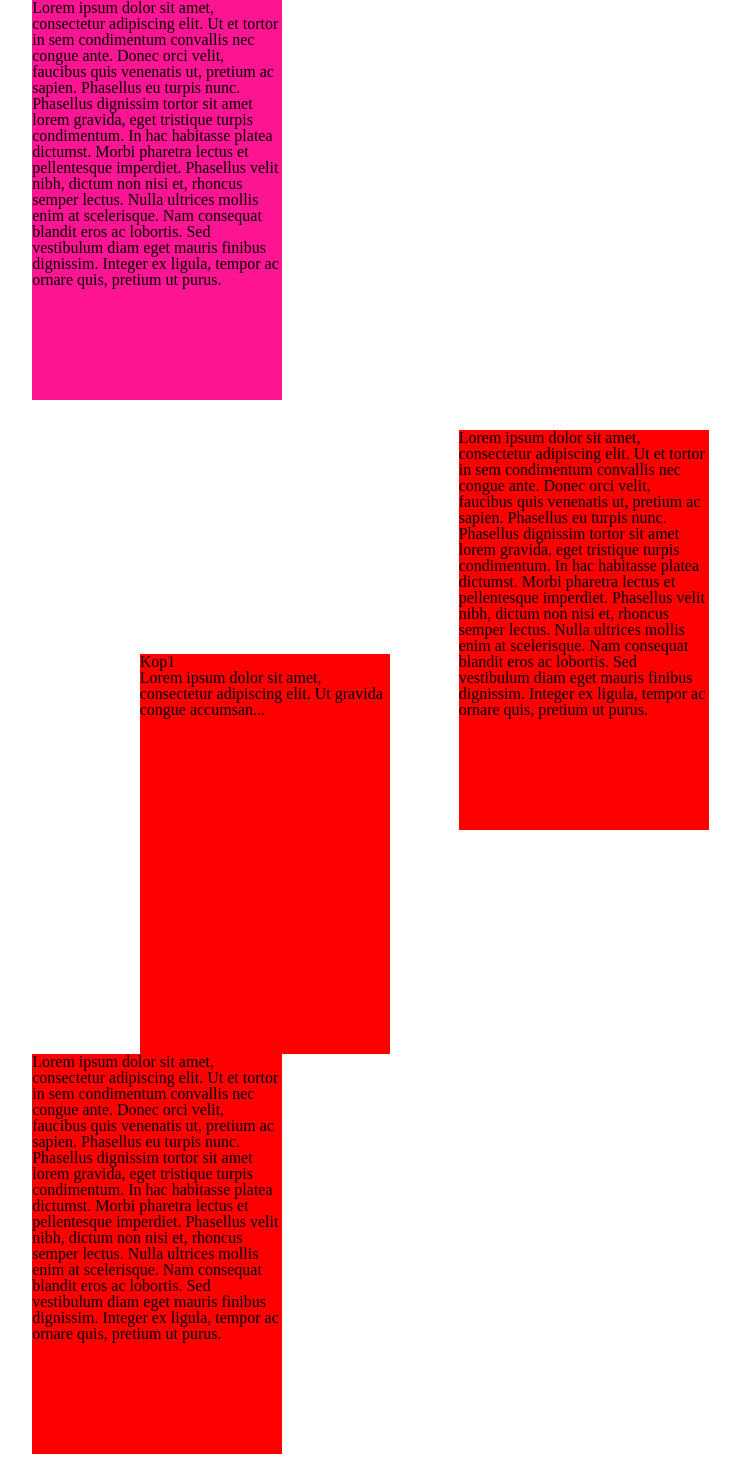
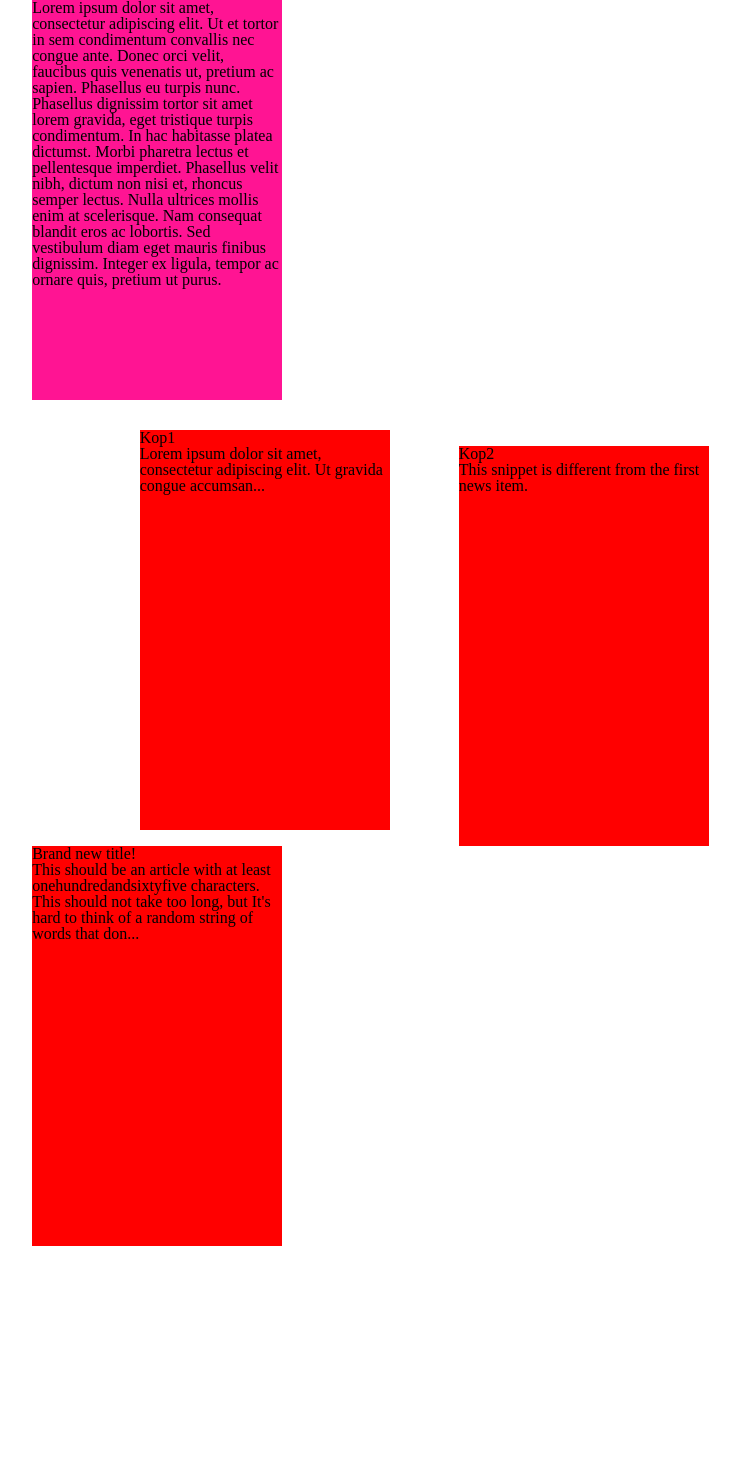
Before and after one commit to dqen/Krashosting, a PHP site: page / in a window 1280 px wide. Shown: the part 1084-2558 px from the top of the page, without its empty margins (231-971 px from the left). After the commit the page ends 2330 px from the top, so only its background shows below. Run offline with PHP 8.4, Linux system fonts and the light colour scheme; data comes from the database, SQL or seed files in the repository.

Commit message:
Updated Nieuws.sql

```diff
--- a/databases/newsdatabase/nieuws.sql
+++ b/databases/newsdatabase/nieuws.sql
@@ -3,7 +3,7 @@
 -- https://www.phpmyadmin.net/
 --
 -- Host: localhost:8889
--- Gegenereerd op: 27 okt 2017 om 10:14
+-- Gegenereerd op: 27 okt 2017 om 10:47
 -- Serverversie: 5.6.35
 -- PHP-versie: 7.1.6
 
@@ -42,7 +42,7 @@ CREATE TABLE `nieuwsitems` (
 INSERT INTO `nieuwsitems` (`idnieuws`, `header`, `articlesnippet`, `article`) VALUES
 (1, 'Kop1', 'Lorem ipsum dolor sit amet, consectetur adipiscing elit. Ut gravida congue accumsan...', 'Lorem ipsum dolor sit amet, consectetur adipiscing elit. Ut gravida congue accumsan. Pellentesque maximus volutpat mi iaculis convallis. Vivamus pulvinar, libero vitae euismod mattis, leo ex ultrices ligula, in euismod ipsum mauris non metus. Phasellus aliquam porta magna vitae venenatis. Mauris fringilla nisi et hendrerit sagittis. Quisque scelerisque nibh id quam dignissim aliquam. Sed non tempor magna. Morbi feugiat id eros vehicula dictum. Vestibulum nec convallis lacus, id hendrerit nibh. Vestibulum ac sapien ac nisl feugiat eleifend. Praesent et nunc dapibus, dapibus nisl quis, volutpat enim. Maecenas porttitor sollicitudin lacus, eget maximus libero feugiat in. Vestibulum congue nunc id tellus lacinia, a aliquam erat placerat.\r\n\r\nNunc vel ex fringilla, placerat justo in, luctus tellus. Pellentesque imperdiet libero at neque ullamcorper dictum. Sed id accumsan orci, sit amet faucibus nisi. Nullam cursus, nunc id scelerisque luctus, elit sem rhoncus leo, vitae mollis lacus purus at sapien. Duis eget aliquam tortor, ac ullamcorper leo. Sed et bibendum ante. Morbi vestibulum at justo at condimentum. Sed malesuada luctus est, ut volutpat risus consectetur non. Nulla facilisi. Nulla mollis, massa sit amet luctus lacinia, dui felis vestibulum mi, vitae hendrerit ligula nibh eget nulla. Vestibulum pellentesque at metus eget iaculis. Nulla facilisi. Ut iaculis.'),
 (2, 'Kop2', 'This snippet is different from the first news item.', 'Ayy fam just testing B)'),
-(4, 'Brand new title!', 'This should be an article with at least onehundredandsixtyfive characters. This should not take too long, but It\'s hard to think of a random string of words that don...', 'This should be an article with at least onehundredandsixtyfive characters. This should not take too long, but It\'s hard to think of a random string of words that don\'t really have anything in common. The best would be if this actually surpasses onehundredandsixtyfive characters, so I can test if my class function works all right and fine.');
+(3, 'Brand new title!', 'This should be an article with at least onehundredandsixtyfive characters. This should not take too long, but It\'s hard to think of a random string of words that don...', 'This should be an article with at least onehundredandsixtyfive characters. This should not take too long, but It\'s hard to think of a random string of words that don\'t really have anything in common. The best would be if this actually surpasses onehundredandsixtyfive characters, so I can test if my class function works all right and fine.');
 
 --
 -- Indexen voor geëxporteerde tabellen
@@ -62,7 +62,7 @@ ALTER TABLE `nieuwsitems`
 -- AUTO_INCREMENT voor een tabel `nieuwsitems`
 --
 ALTER TABLE `nieuwsitems`
-  MODIFY `idnieuws` int(12) NOT NULL AUTO_INCREMENT, AUTO_INCREMENT=5;
+  MODIFY `idnieuws` int(12) NOT NULL AUTO_INCREMENT, AUTO_INCREMENT=4;
 /*!40101 SET CHARACTER_SET_CLIENT=@OLD_CHARACTER_SET_CLIENT */;
 /*!40101 SET CHARACTER_SET_RESULTS=@OLD_CHARACTER_SET_RESULTS */;
 /*!40101 SET COLLATION_CONNECTION=@OLD_COLLATION_CONNECTION */;
--- a/index.php
+++ b/index.php
@@ -1,8 +1,8 @@
 <?php
 
-//    ini_set('display_errors', 1);
-//    ini_set('display_startup_errors', 1);
-//    error_reporting(E_ALL);
+    ini_set('display_errors', 1);
+    ini_set('display_startup_errors', 1);
+    error_reporting(E_ALL);
 
     require_once('databases/newsdatabase/connect_newsdatabase.php');
 
@@ -35,8 +35,8 @@
             <div id="break"></div>
 
             <div id="nieuws1"><h3><?php echo $article->get_item(1, "header"); ?></h3> <p><?php echo $article->get_item(1, "articlesnippet"); ?></p></div>
-            <div id="nieuws2"><p>Lorem ipsum dolor sit amet, consectetur adipiscing elit. Ut et tortor in sem condimentum convallis nec congue ante. Donec orci velit, faucibus quis venenatis ut, pretium ac sapien. Phasellus eu turpis nunc. Phasellus dignissim tortor sit amet lorem gravida, eget tristique turpis condimentum. In hac habitasse platea dictumst. Morbi pharetra lectus et pellentesque imperdiet. Phasellus velit nibh, dictum non nisi et, rhoncus semper lectus. Nulla ultrices mollis enim at scelerisque. Nam consequat blandit eros ac lobortis. Sed vestibulum diam eget mauris finibus dignissim. Integer ex ligula, tempor ac ornare quis, pretium ut purus.</p></div>
-            <div id="nieuws3"><p>Lorem ipsum dolor sit amet, consectetur adipiscing elit. Ut et tortor in sem condimentum convallis nec congue ante. Donec orci velit, faucibus quis venenatis ut, pretium ac sapien. Phasellus eu turpis nunc. Phasellus dignissim tortor sit amet lorem gravida, eget tristique turpis condimentum. In hac habitasse platea dictumst. Morbi pharetra lectus et pellentesque imperdiet. Phasellus velit nibh, dictum non nisi et, rhoncus semper lectus. Nulla ultrices mollis enim at scelerisque. Nam consequat blandit eros ac lobortis. Sed vestibulum diam eget mauris finibus dignissim. Integer ex ligula, tempor ac ornare quis, pretium ut purus.</p></div>
+            <div id="nieuws2"><h3><?php echo $article->get_item(2, "header"); ?></h3> <p><?php echo $article->get_item(2, "articlesnippet"); ?></p></div>
+            <div id="nieuws3"><h3><?php echo $article->get_item(3, "header"); ?></h3> <p><?php echo $article->get_item(3, "articlesnippet"); ?></p></div>
     </div>
 </body>
 </html>
```
